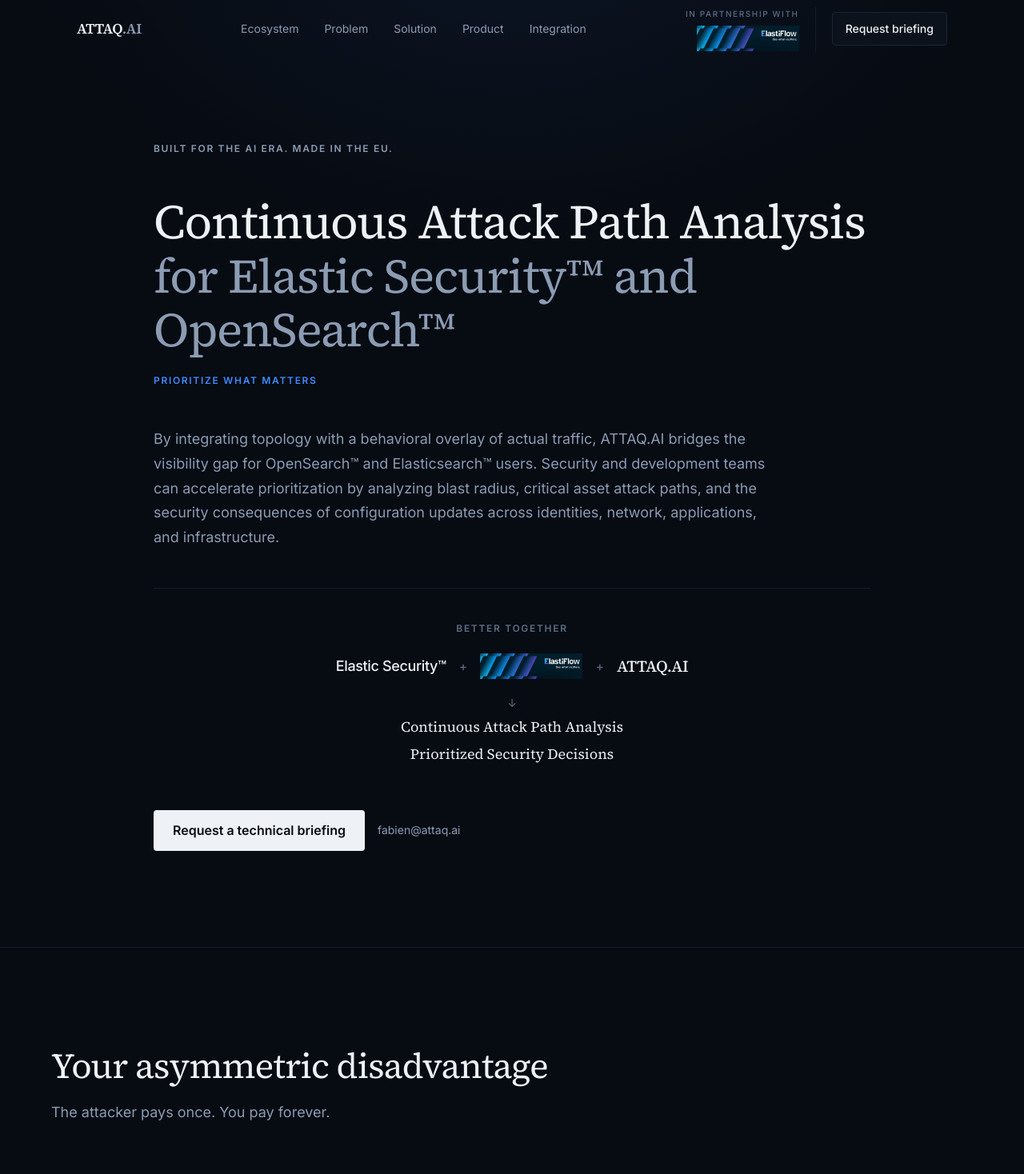
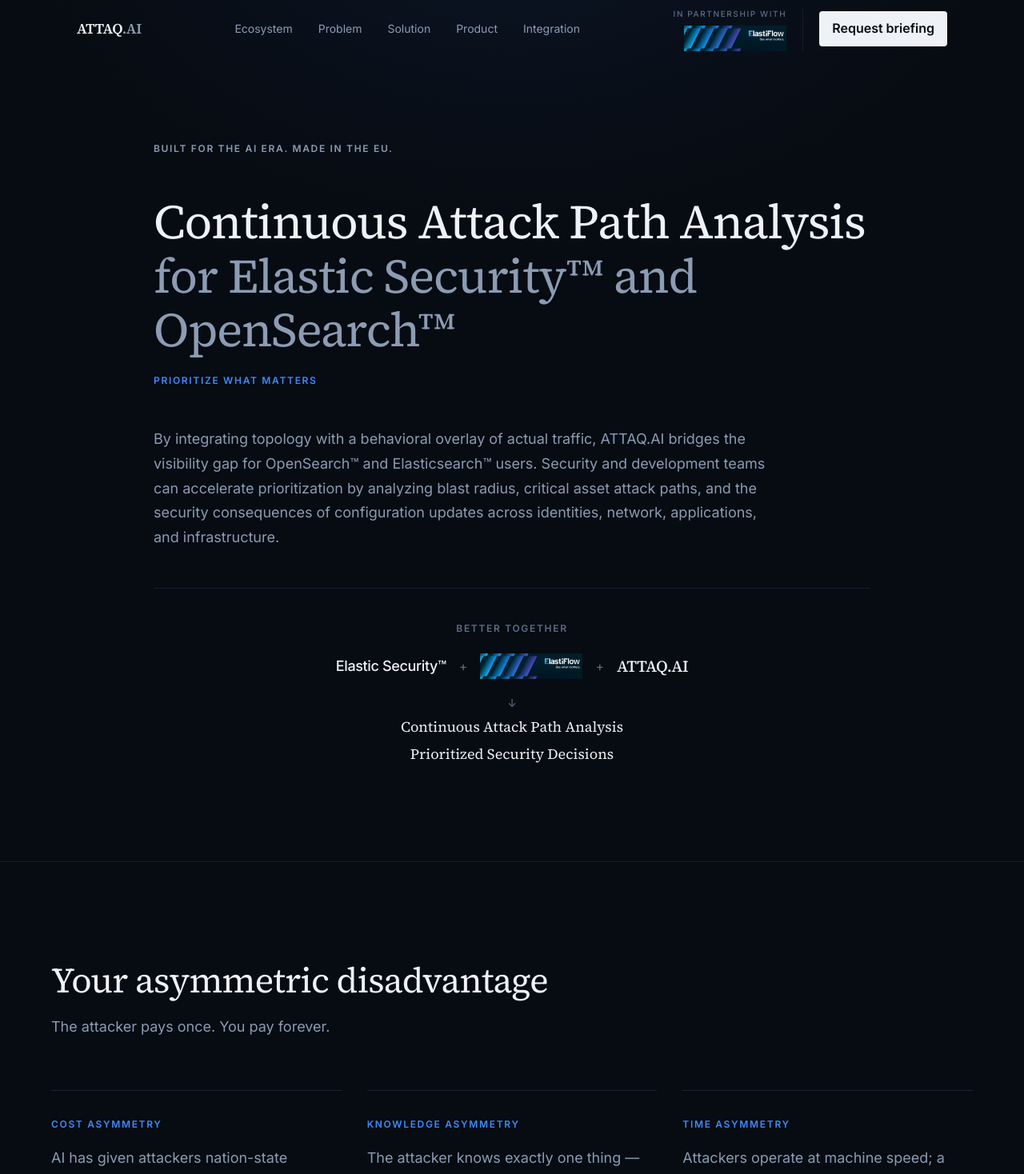
Before and after one commit to Fabienxyz/attaq-marketing, a Next.js app: page / in a window 1280 px wide. Shown: the top 1468 px of the page at 80% size. Built offline with nearby package versions, Linux system fonts and the light colour scheme.

Commit message:
website v0.4

```diff
--- a/components/briefing/briefing-request-button.tsx
+++ b/components/briefing/briefing-request-button.tsx
@@ -10,16 +10,21 @@ const buttonClassName =
 export function BriefingRequestButton({
   children,
   className,
+  onOpen,
 }: {
   children: ReactNode;
   className?: string;
+  onOpen?: () => void;
 }) {
   const { openBriefingModal } = useBriefingModal();
 
   return (
     <button
       type="button"
-      onClick={openBriefingModal}
+      onClick={() => {
+        openBriefingModal();
+        onOpen?.();
+      }}
       className={cn(buttonClassName, className)}
     >
       {children}
--- a/components/layout/site-header.tsx
+++ b/components/layout/site-header.tsx
@@ -3,7 +3,8 @@
 import { useEffect, useState } from "react";
 import Link from "next/link";
 import Image from "next/image";
-import { heroContent, navLinks, siteConfig } from "@/content/site-content";
+import { BriefingRequestButton } from "@/components/briefing/briefing-request-button";
+import { heroContent, navLinks } from "@/content/site-content";
 import elastiflowLogo from "@/design-reference/Elastiflow-logo2.jpeg";
 import { cn } from "@/lib/utils";
 
@@ -28,8 +29,6 @@ export function SiteHeader() {
       document.body.style.overflow = "";
     };
   }, [mobileOpen]);
-
-  const briefingHref = `mailto:${siteConfig.contactEmail}?subject=${encodeURIComponent(siteConfig.briefingSubject)}`;
 
   return (
     <header
@@ -67,12 +66,9 @@ export function SiteHeader() {
         <div className="flex shrink-0 items-center gap-4 lg:gap-5">
           <PartnershipIndicator className="hidden md:flex" align="end" />
 
-          <Link
-            href={briefingHref}
-            className="hidden rounded-sm border border-border bg-background-elevated px-4 py-2 text-body-sm font-medium text-foreground transition-colors hover:border-foreground-subtle hover:bg-background-subtle md:inline-flex"
-          >
+          <BriefingRequestButton className="hidden px-4 py-2 md:inline-flex">
             Request briefing
-          </Link>
+          </BriefingRequestButton>
 
           <button
             type="button"
@@ -127,13 +123,12 @@ export function SiteHeader() {
                 {link.label}
               </Link>
             ))}
-            <Link
-              href={briefingHref}
-              className="mt-2 rounded-sm border border-border bg-background-elevated px-4 py-3 text-center text-body-sm font-medium text-foreground"
-              onClick={() => setMobileOpen(false)}
+            <BriefingRequestButton
+              className="mt-2 w-full px-4 py-3"
+              onOpen={() => setMobileOpen(false)}
             >
               Request briefing
-            </Link>
+            </BriefingRequestButton>
             <PartnershipIndicator
               className="mt-4 border-t border-border-subtle pt-5 md:hidden"
               align="start"
--- a/components/sections/hero-section.tsx
+++ b/components/sections/hero-section.tsx
@@ -1,17 +1,14 @@
 "use client";
 
 import Image from "next/image";
-import Link from "next/link";
 import { Fragment } from "react";
 import { motion, useReducedMotion } from "framer-motion";
-import { BriefingRequestButton } from "@/components/briefing/briefing-request-button";
-import { betterTogetherContent, heroContent, siteConfig } from "@/content/site-content";
+import { betterTogetherContent, heroContent } from "@/content/site-content";
 import elastiflowLogo from "@/design-reference/Elastiflow-logo2.jpeg";
 import { cn } from "@/lib/utils";
 
 export function HeroSection() {
   const reduceMotion = useReducedMotion();
-  const briefingHref = `mailto:${siteConfig.contactEmail}?subject=${encodeURIComponent(siteConfig.briefingSubject)}`;
 
   const fadeUp = {
     hidden: { opacity: 0, y: reduceMotion ? 0 : 20 },
@@ -108,20 +105,6 @@ export function HeroSection() {
                 ))}
               </div>
             </motion.div>
-
-            <motion.div
-              variants={fadeUp}
-              transition={{ duration: 0.5, ease: "easeOut" }}
-              className="flex flex-col gap-4 pt-2 sm:flex-row sm:items-center"
-            >
-              <BriefingRequestButton>{heroContent.cta}</BriefingRequestButton>
-              <Link
-                href={briefingHref}
-                className="text-body-sm text-foreground-muted transition-colors hover:text-foreground"
-              >
-                {siteConfig.contactEmail}
-              </Link>
-            </motion.div>
           </motion.div>
         </div>
       </div>
```
